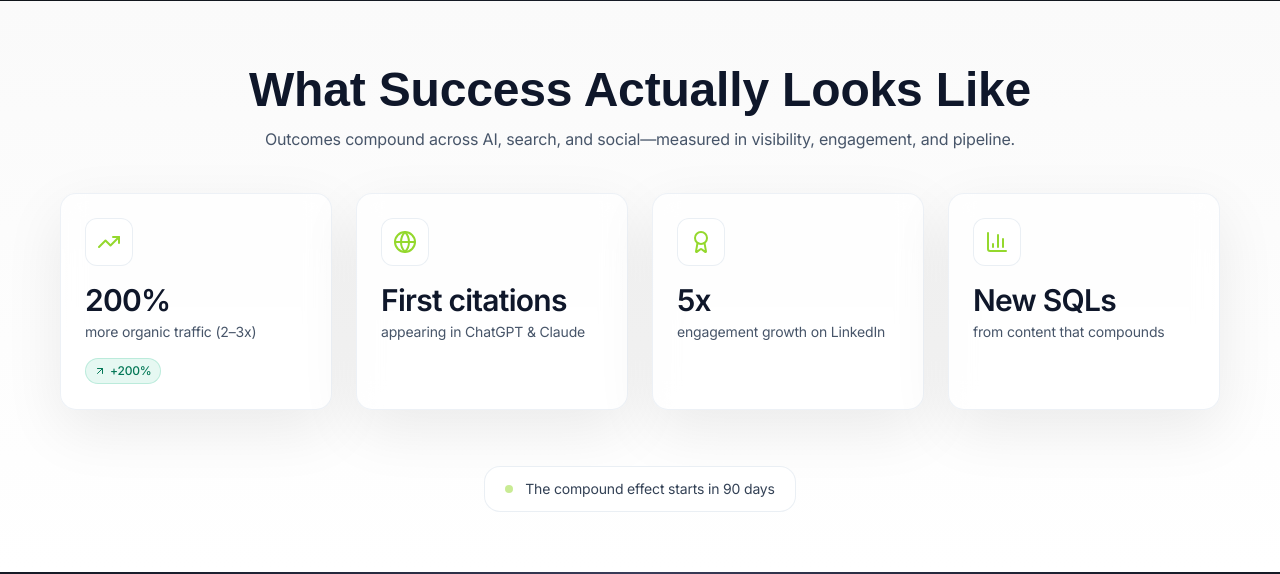
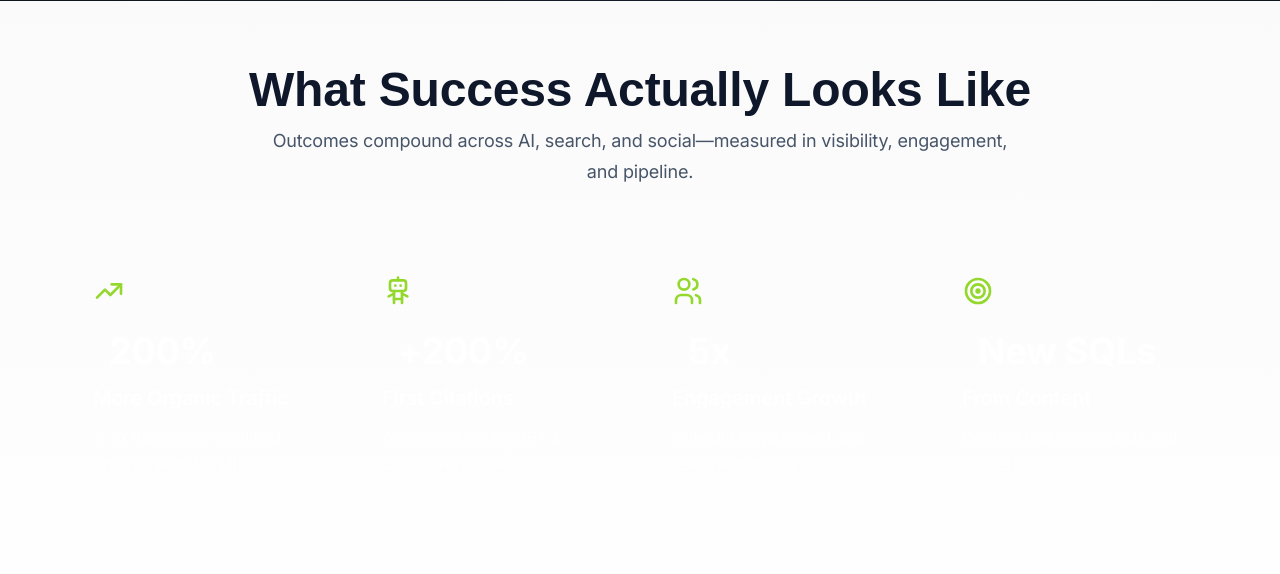
Before and after one commit to trequartist/contentq-lp1, a Next.js app: page / in a window 1280 px wide. Shown: the part 3880-4454 px from the top of the page. Built offline with nearby package versions, Linux system fonts and the light colour scheme.

Commit message:
Replace Results Cards with Hover Effects Component

```diff
--- /dev/null
+++ b/components/ui/results-cards-with-hover.tsx
@@ -0,0 +1,95 @@
+import { cn } from "@/lib/utils";
+import {
+  IconTrendingUp,
+  IconRobot,
+  IconUsers,
+  IconTarget,
+} from "@tabler/icons-react";
+
+export function ResultsCardsWithHover() {
+  const results = [
+    {
+      metric: "200%",
+      title: "More Organic Traffic",
+      description: "2–3x increase in qualified organic search traffic",
+      icon: <IconTrendingUp className="w-8 h-8" />,
+    },
+    {
+      metric: "+200%",
+      title: "First Citations",
+      description: "Appearing in ChatGPT & Claude responses",
+      icon: <IconRobot className="w-8 h-8" />,
+    },
+    {
+      metric: "5x",
+      title: "Engagement Growth",
+      description: "LinkedIn engagement and reach expansion",
+      icon: <IconUsers className="w-8 h-8" />,
+    },
+    {
+      metric: "New SQLs",
+      title: "From Content",
+      description: "Content that compounds and converts",
+      icon: <IconTarget className="w-8 h-8" />,
+    },
+  ];
+
+  return (
+    <div className="grid grid-cols-1 md:grid-cols-2 lg:grid-cols-4 relative z-10 max-w-7xl mx-auto">
+      {results.map((result, index) => (
+        <ResultCard key={result.title} {...result} index={index} />
+      ))}
+    </div>
+  );
+}
+
+const ResultCard = ({
+  metric,
+  title,
+  description,
+  icon,
+  index,
+}: {
+  metric: string;
+  title: string;
+  description: string;
+  icon: React.ReactNode;
+  index: number;
+}) => {
+  return (
+    <div
+      className={cn(
+        "flex flex-col py-12 px-8 relative group/feature border-white/10",
+        "lg:border-r",
+        (index === 0) && "lg:border-l",
+        "border-b lg:border-b-0"
+      )}
+    >
+      {/* Hover gradient overlay */}
+      <div className="opacity-0 group-hover/feature:opacity-100 transition duration-300 absolute inset-0 h-full w-full bg-gradient-to-br from-[#94D82D]/10 via-transparent to-transparent pointer-events-none" />
+
+      {/* Icon */}
+      <div className="mb-6 relative z-10 text-[#94D82D] group-hover/feature:text-white transition-colors duration-300">
+        {icon}
+      </div>
+
+      {/* Metric */}
+      <div className="relative z-10 mb-3">
+        <div className="absolute left-0 inset-y-0 h-8 group-hover/feature:h-12 w-1 rounded-tr-full rounded-br-full bg-white/20 group-hover/feature:bg-[#94D82D] transition-all duration-300 origin-center" />
+        <span className="group-hover/feature:translate-x-3 transition duration-300 inline-block text-4xl font-bold text-white ml-4">
+          {metric}
+        </span>
+      </div>
+
+      {/* Title */}
+      <h3 className="text-xl font-semibold mb-3 relative z-10 text-white group-hover/feature:text-[#94D82D] transition-colors duration-300">
+        {title}
+      </h3>
+
+      {/* Description */}
+      <p className="text-white/70 group-hover/feature:text-white/90 relative z-10 transition-colors duration-300 leading-relaxed">
+        {description}
+      </p>
+    </div>
+  );
+};
--- a/components/ui/results-section.tsx
+++ b/components/ui/results-section.tsx
@@ -1,134 +1,11 @@
 "use client";
 
-import React, { useEffect, useState } from "react";
-import { motion, cubicBezier } from "framer-motion";
-import Section from "@/components/Section";
-import { SectionHeadline } from "@/components/Typography";
-import { cn } from "@/lib/utils";
-import { TrendingUp, Globe, Zap, BarChart3, ArrowUpRight, Award } from "lucide-react";
+import { motion } from 'framer-motion';
+import Section from '../Section';
+import { SectionHeadline, BodyText } from '../Typography';
+import { ResultsCardsWithHover } from './results-cards-with-hover';
 
-type Trend = "up" | "down";
-
-interface MetricCardProps {
-  icon: React.ReactNode;
-  label: string;
-  valueDisplay: string;
-  countTo?: number; // optional numeric counter
-  suffix?: string; // e.g. "%" or "+"
-  trend?: Trend;
-  changeLabel?: string; // e.g. "+12%"
-  delay?: number;
-}
-
-const ease = cubicBezier(0.23, 0.86, 0.39, 0.96);
-
-function MetricCard({ icon, label, valueDisplay, countTo, suffix = "", trend = "up", changeLabel, delay = 0 }: MetricCardProps): JSX.Element {
-  const [count, setCount] = useState(0);
-
-  useEffect(() => {
-    if (typeof countTo !== "number") return;
-    const totalSteps = 40;
-    const step = countTo / totalSteps;
-    const timer = setTimeout(() => {
-      const id = setInterval(() => {
-        setCount((prev) => {
-          const next = prev + step;
-          if (next >= countTo) {
-            clearInterval(id);
-            return countTo;
-          }
-          return next;
-        });
-      }, 24);
-    }, delay * 1000);
-    return () => clearTimeout(timer);
-  }, [countTo, delay]);
-
-  const displayValue = typeof countTo === "number" ? `${Math.round(count)}${suffix}` : valueDisplay;
-
-  return (
-    <motion.div
-      initial={{ opacity: 0, y: 28 }}
-      whileInView={{ opacity: 1, y: 0 }}
-      viewport={{ once: true, margin: "-80px" }}
-      transition={{ duration: 0.6, ease, delay }}
-      whileHover={{ y: -6, scale: 1.02, transition: { duration: 0.2 } }}
-      className={cn(
-        "group relative overflow-hidden rounded-2xl p-6",
-        "border border-slate-200/60 bg-white/70 backdrop-blur-md",
-        "shadow-[0_20px_60px_rgba(0,0,0,0.08)] hover:shadow-[0_14px_40px_rgba(0,0,0,0.10)]"
-      )}
-    >
-      {/* hover wash */}
-      <motion.div
-        className="absolute inset-0 opacity-0 group-hover:opacity-100 transition-opacity duration-500"
-        style={{
-          background:
-            "radial-gradient(600px_200px_at_20%_0%, rgba(148,216,45,0.08), transparent_60%), radial-gradient(600px_200px_at_80%_100%, rgba(0,180,150,0.06), transparent_60%)",
-        }}
-      />
-
-      <div className="relative z-10">
-        <div className="w-12 h-12 rounded-xl border border-slate-200/70 bg-white/80 flex items-center justify-center mb-4 text-[#94D82D]">
-          {icon}
-        </div>
-        <div className="text-3xl font-semibold tracking-tight text-slate-900 drop-shadow-[0_1px_0_rgba(255,255,255,0.4)] mb-1">
-          {displayValue}
-        </div>
-        <div className="text-slate-600 text-sm mb-4">{label}</div>
-        {changeLabel && (
-          <div
-            className={cn(
-              "inline-flex items-center gap-1 px-2 py-1 rounded-full text-xs font-medium",
-              trend === "up"
-                ? "bg-emerald-500/10 text-emerald-700 border border-emerald-500/20"
-                : "bg-rose-500/10 text-rose-700 border border-rose-500/20"
-            )}
-          >
-            <ArrowUpRight className={cn("w-3 h-3", trend === "down" && "rotate-90")} />
-            {changeLabel}
-          </div>
-        )}
-      </div>
-    </motion.div>
-  );
-}
-
-export default function ResultsSection(): JSX.Element {
-  const metrics: MetricCardProps[] = [
-    {
-      icon: <TrendingUp className="w-6 h-6" />,
-      valueDisplay: "+200%",
-      suffix: "%",
-      countTo: 200,
-      label: "more organic traffic (2–3x)",
-      trend: "up",
-      changeLabel: "+200%",
-      delay: 0.2,
-    },
-    {
-      icon: <Globe className="w-6 h-6" />,
-      valueDisplay: "First citations",
-      label: "appearing in ChatGPT & Claude",
-      trend: "up",
-      delay: 0.3,
-    },
-    {
-      icon: <Award className="w-6 h-6" />,
-      valueDisplay: "5x",
-      label: "engagement growth on LinkedIn",
-      trend: "up",
-      delay: 0.4,
-    },
-    {
-      icon: <BarChart3 className="w-6 h-6" />,
-      valueDisplay: "New SQLs",
-      label: "from content that compounds",
-      trend: "up",
-      delay: 0.5,
-    },
-  ];
-
+export default function ResultsSection() {
   return (
     <Section
       variant="white"
@@ -153,22 +30,13 @@ export default function ResultsSection(): JSX.Element {
           <SectionHeadline>
             <span className="text-slate-900">What Success Actually Looks Like</span>
           </SectionHeadline>
-          <p className="text-slate-600 max-w-3xl mx-auto mt-2">
+          <BodyText className="text-slate-600 max-w-3xl mx-auto mt-2">
             Outcomes compound across AI, search, and social—measured in visibility, engagement, and pipeline.
-          </p>
+          </BodyText>
         </div>
 
-        <motion.div
-          className="grid grid-cols-1 md:grid-cols-2 lg:grid-cols-4 gap-6"
-          initial={{ opacity: 0 }}
-          whileInView={{ opacity: 1 }}
-          viewport={{ once: true, margin: "-80px" }}
-          transition={{ duration: 0.6, ease }}
-        >
-          {metrics.map((m, i) => (
-            <MetricCard key={i} {...m} />
-          ))}
-        </motion.div>
+        {/* Results Cards with Hover Effects */}
+        <ResultsCardsWithHover />
 
         {/* subtle bottom CTA ribbon */}
         <div className="text-center pt-4">
```
